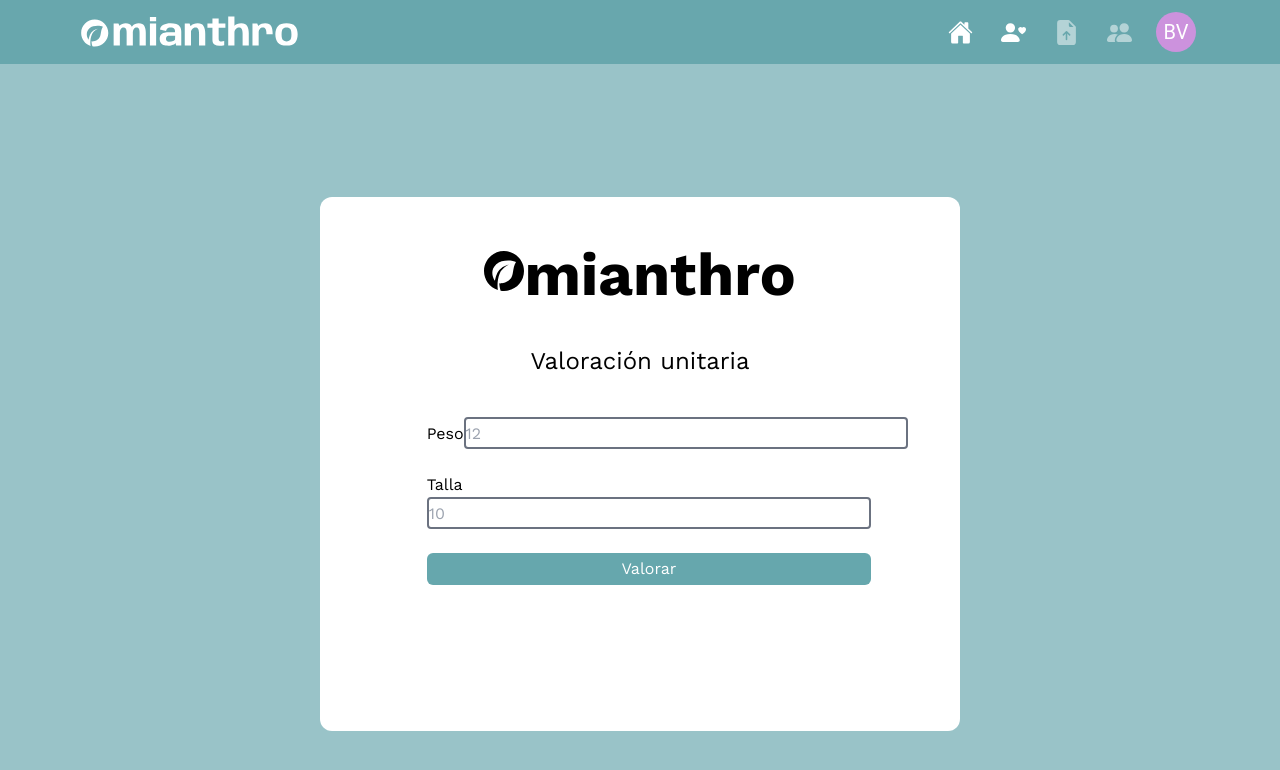
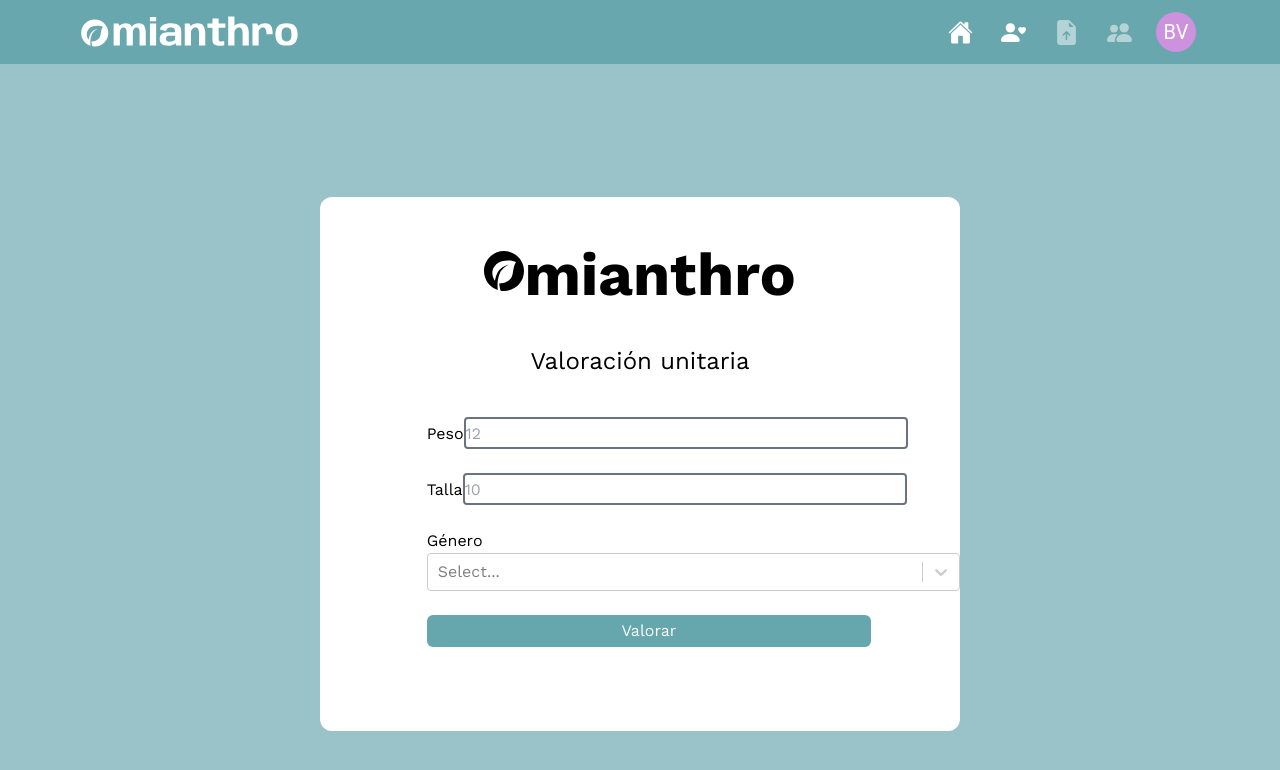
Before and after one commit to EstebanV23/coex-project, a React (Vite) app in the folder front/: page /pruebas in a window 1280 px wide. Shown: the top 770 px of the page. Built offline with nearby package versions, Linux system fonts and the light colour scheme.

Commit message:
organizando vista valoracion unitaria

```diff
--- a/front/src/components/UnitVal.jsx
+++ b/front/src/components/UnitVal.jsx
@@ -1,4 +1,5 @@
 import { Formik } from 'formik'
+import SelectUnit from './Select'
 
 export default function UnitVal () {
   return (
@@ -15,9 +16,6 @@
         }
         if (!values.talla) {
           errores.talla = '*campo obligatorio'
-        }
-        if (!values.genero) {
-          errores.genero = '*campo obligatorio'
         }
         return errores
       }}
@@ -57,7 +55,7 @@
 
                 <div className='mb-6'>
                   <label htmlFor='' className=''>
-                    Talla <br />
+                    Talla
                   </label>
                   <input
                     type='number'
@@ -71,6 +69,10 @@
                     onBlur={handleBlur}
                   />
                   {touched.talla && errors.talla ? <div className='text-error-700'>{errors.talla}</div> : null}
+                </div>
+                <div className='mb-6'>
+                  <label htmlFor=''>Género</label>
+                  <SelectUnit />
                 </div>
                 <button
                   type='submit'
```
